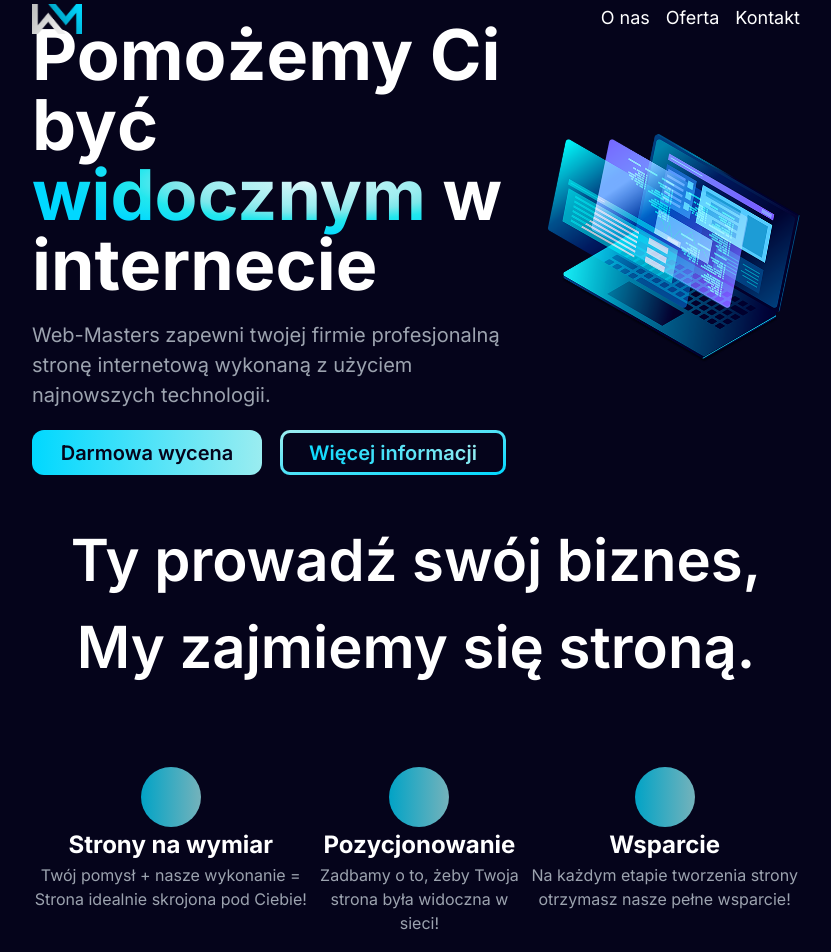
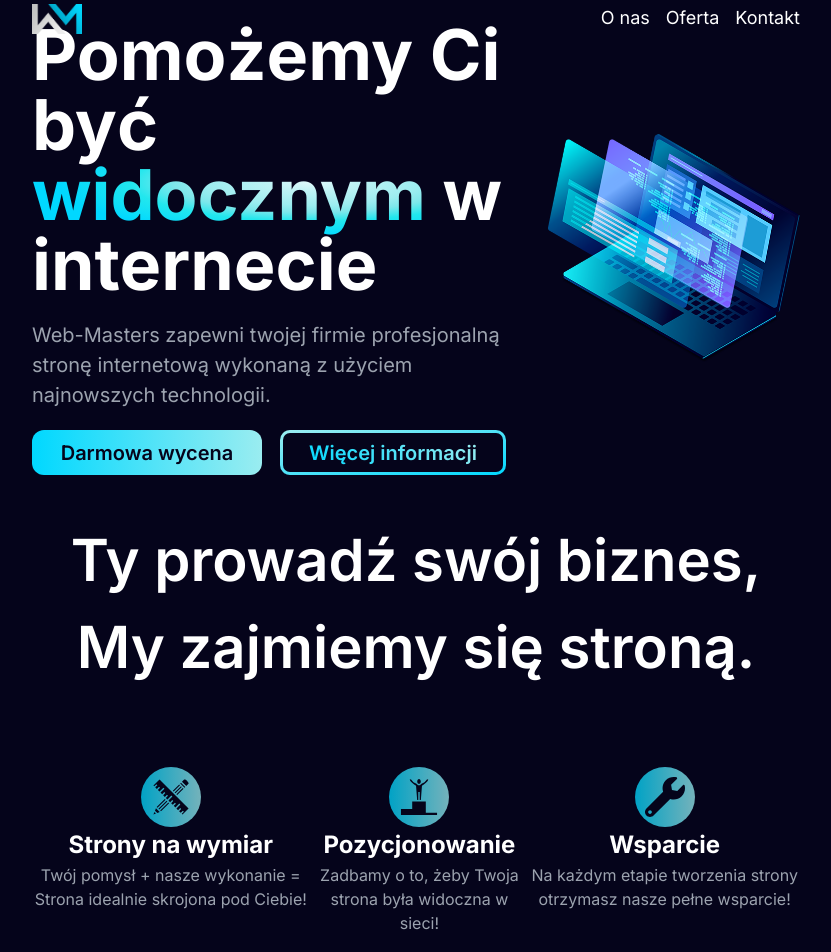
Before and after one commit to m-uchyla/wm-site, a Next.js app: page / in a window 1280 px wide. Shown: the top 952 px of the page, without its empty margins (224-1055 px from the left). Built offline with nearby package versions, Linux system fonts and the light colour scheme.

Commit message:
Icons added to about

```diff
--- a/package.json
+++ b/package.json
@@ -15,6 +15,7 @@
     "postcss": "8.4.23",
     "react": "18.2.0",
     "react-dom": "18.2.0",
+    "react-icons": "^4.8.0",
     "tailwindcss": "3.3.2"
   }
 }
--- a/src/components/organisms/about.js
+++ b/src/components/organisms/about.js
@@ -1,4 +1,5 @@
 import { about } from "@/constants";
+import Image from "next/image";
 
 
 export default function About() {
@@ -10,8 +11,9 @@ export default function About() {
         </h2>
         <div className="flex justify-between pt-16">
         {about.map((elem, index) => (
-          <div className="max-w-[325px] flex flex-col items-center ">
-            <div className="bg-blue-gradient w-[60px] h-[60px] opacity-75 rounded-full">
+          <div key={index} className="max-w-[325px] flex flex-col items-center ">
+            <div className="bg-blue-gradient w-[60px] h-[60px] opacity-75 rounded-full flex justify-center items-center">
+              <elem.img size={40} className="text-background"/>
             </div>
             <h2 className="text-[24px] font-bold">{elem.title}</h2>
             <p className="text-[16px] text-secondaryText text-center">{elem.description}</p>
--- a/src/constants/index.js
+++ b/src/constants/index.js
@@ -1,3 +1,6 @@
+import {GiPencilRuler, GiPodiumWinner} from "react-icons/gi";
+import { FaWrench } from "react-icons/fa";
+
 export const navLinks = [
     {
         id: "about",
@@ -22,14 +25,17 @@ export const navLinks = [
 ]
 export const about = [
     {
+        img: GiPencilRuler,
         title: "Strony na wymiar",
         description: "Twój pomysł + nasze wykonanie = Strona idealnie skrojona pod Ciebie!",
     },
     {
+        img: GiPodiumWinner,
         title: "Pozycjonowanie",
         description: "Zadbamy o to, żeby Twoja strona była widoczna w sieci!",
     },
     {
+        img: FaWrench,
         title: "Wsparcie",
         description: "Na każdym etapie tworzenia strony otrzymasz nasze pełne wsparcie!",
     },
```
Also changed, not shown: 1 other file (tests, documents, lock files or other folders).
